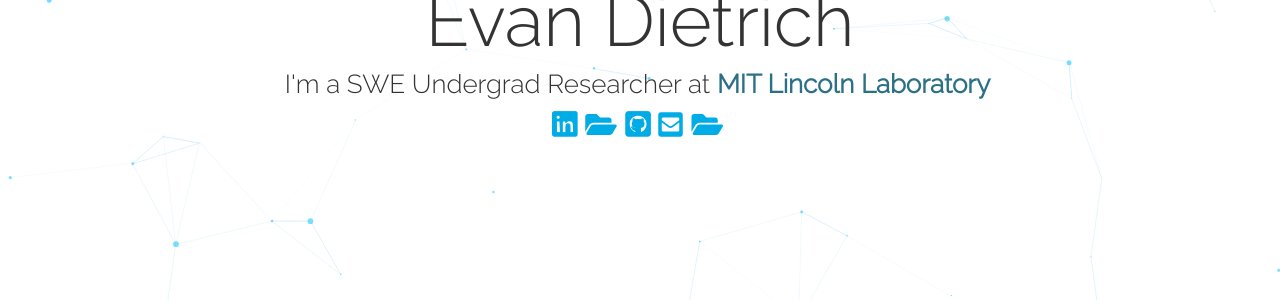
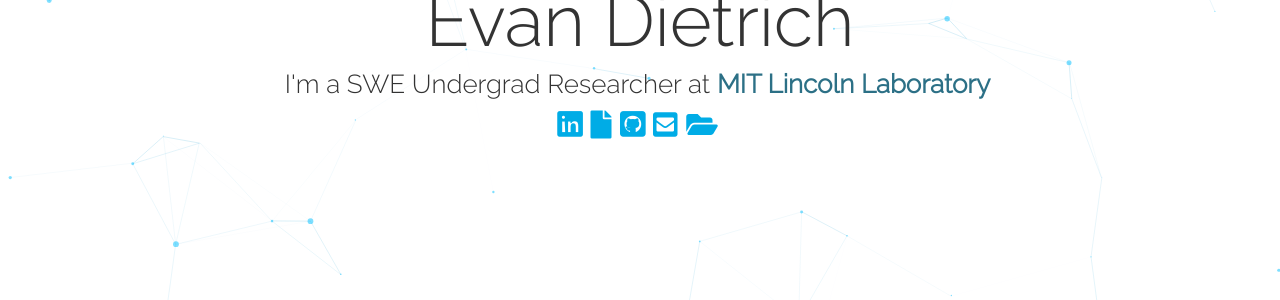
Before and after one commit to EvanDietrich/EvanDietrich.github.io, a Jekyll site: the page index.html, which Jekyll copies as it is, in a window 1280 px wide. Shown: the part 381-681 px from the top of the page. Built offline with Jekyll 4.4.1, drawn with Linux system fonts in a browser that asks for light colours; nearby versions of some CDN libraries.

Commit message:
Update index.html

```diff
--- a/index.html
+++ b/index.html
@@ -26,7 +26,7 @@
   <div id="description">I'm a SWE Undergrad Researcher at <a id='mitll' title="MITLL" href="https://www.ll.mit.edu">MIT Lincoln Laboratory</a><br></div>
   <div id="links">
         <a href="https://linkedin.com/in/evandietrich" title="LinkedIn"><i class="fab fa-linkedin fa-2x"></i></a>
-        <a href="./projects.html" title="Projects"><i class="fas fa-folder-open fa-2x"></i></a>
+        <a href="./EvanWardDietrichResume.pdf" title="Resume"><i class="fas fa-file fa-2x"></i></a>
         <a href="https://github.com/EvanDietrich" title="GitHub"><i class="fab fa-github-square fa-2x"></i></a>
         <a href="mailto:Evan.Dietrich@tufts.edu" title="Email"><i class="fas fa-envelope-square fa-2x"></i></a>
         <a href="./projects.html" title="Projects"><i class="fas fa-folder-open fa-2x"></i></a>
```
